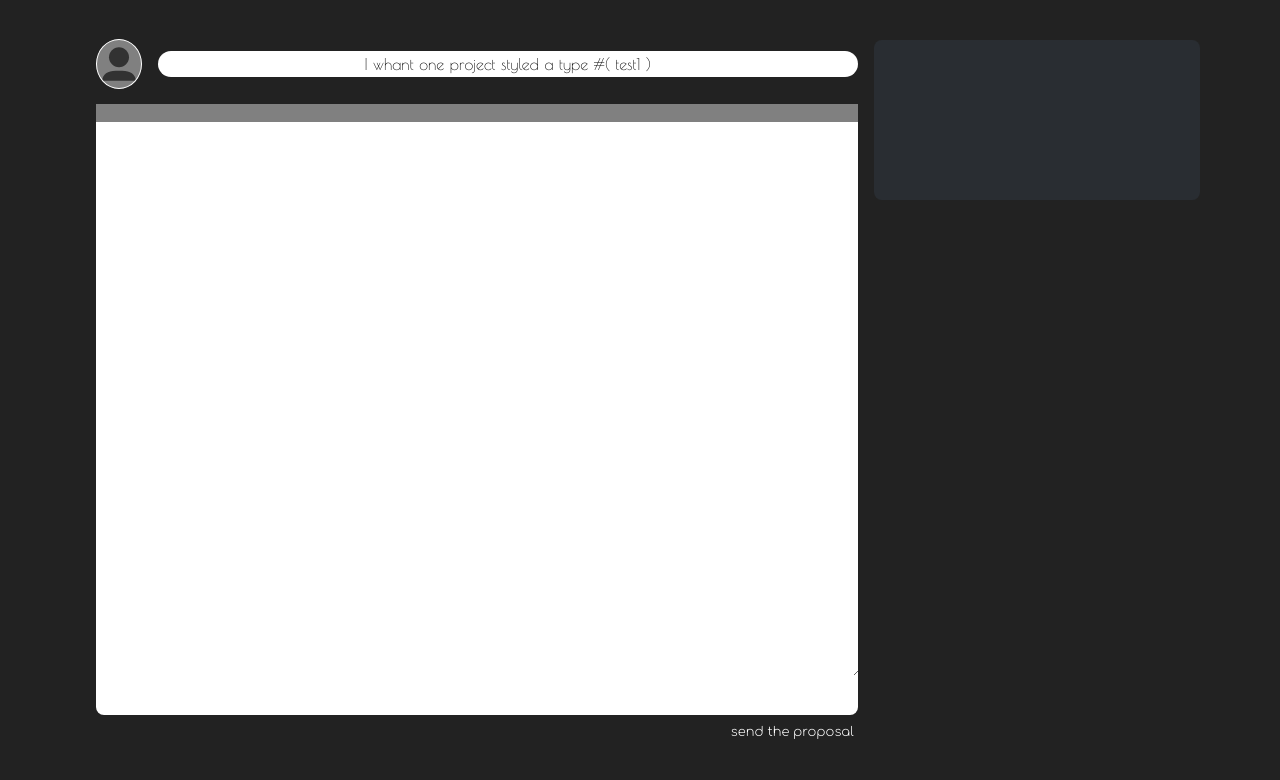
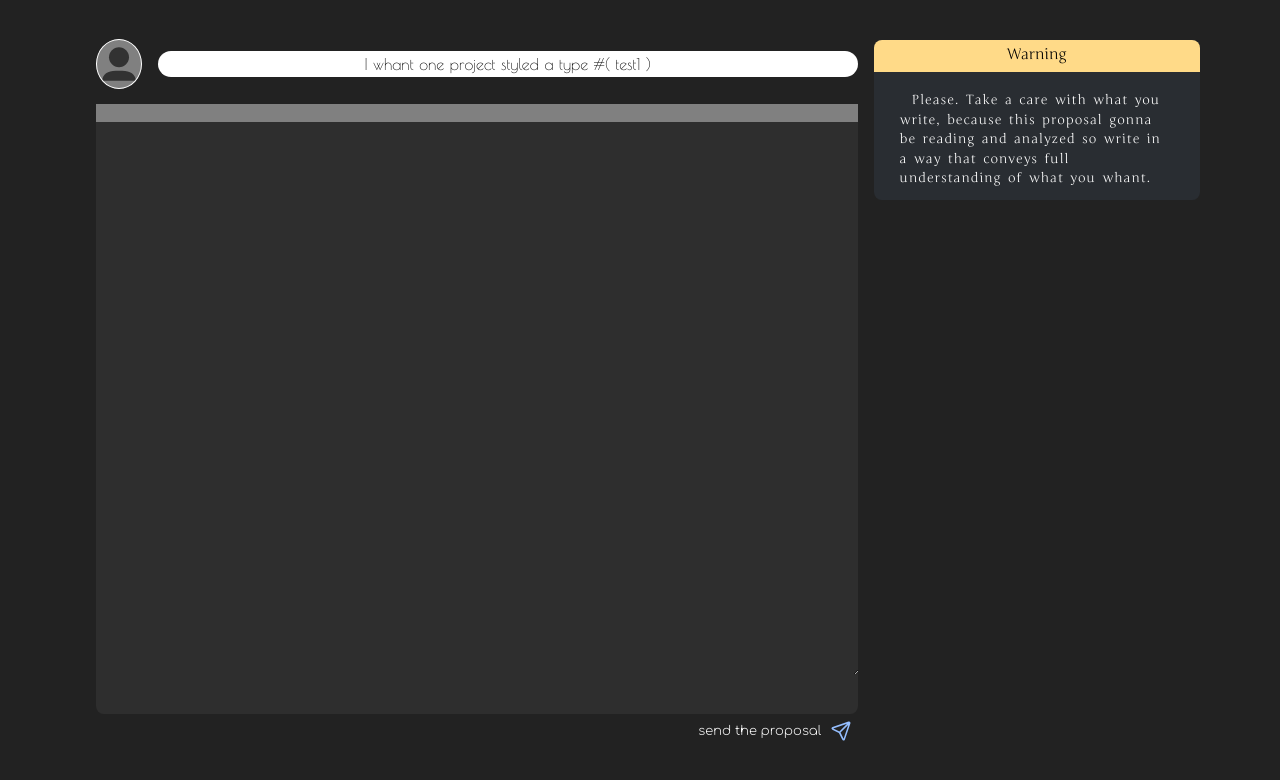
Before and after one commit to NoachDev/Personal-WebSite, a Next.js app: page /proposal in a window 1280 px wide. Shown: the top 780 px of the page. Built offline with nearby package versions, Linux system fonts and the light colour scheme.

Commit message:
add send image, color and text in notes

```diff
--- a/pages/proposal.tsx
+++ b/pages/proposal.tsx
@@ -2,6 +2,8 @@ import styled from "styled-components"
 import noUser from "../public/user.svg"
 import Image from "next/image"
 import { useRouter } from "next/router"
+
+import send from "../public/send-blue.svg"
 
 const Header = styled.div`
   display           : flex                          ;
@@ -80,7 +82,7 @@ const Subimit = styled.div`
     font-size       : 13px                          ;
 
     &:hover{
-      // color         : blue;
+      color         : #95BEFE;
     }
 
   }
@@ -90,8 +92,7 @@ const Write = styled.div`
   width : 100%;
   height: 100%;
 
-  background : white;
-
+  background : #2E2E2E;
 
   display : flex;
   flex-direction : column;
@@ -103,9 +104,6 @@ const Write = styled.div`
     width : 100%;
     height : 3%;
     background : gray;
-
-
-
   }
 
   #input{
@@ -113,17 +111,49 @@ const Write = styled.div`
     height : 90% ;
 
     border : 0px solid;
-    background : white;
+    background : inherit;
 
   }
 `
 const Notes = styled.div`
-  height            : 10em                          ;
+  height                : 10em                  ;
 
-  background        : #292d32                       ;
+  background            : #292d32               ;
 
-  border-radius     : 0.5em                         ;
-  overflow          : hidden                        ;
+  border-radius         : 0.5em                 ;
+  overflow              : hidden                ;
+
+  display               : grid                  ;
+  grid-template-rows    : 20% 1fr               ;
+
+  gap                   : 1.2em                 ;
+
+  #warning{
+    text-align          : center                ;
+    text-justify        : center                ;
+
+    padding-top         : 1.5%                  ;
+
+    font-size           : 15px                  ;
+    font-family         : Junge                 ;
+
+    background          : #FFDA88               ;
+
+  }
+
+  #text{
+    margin-inline       : 2em                   ;
+
+    text-indent         : 12px                  ;
+    line-height         : 1.5                   ;
+    word-spacing        : 2px                   ;
+    letter-spacing      : 1px                   ;
+
+    font-family         : Junge                 ;
+    font-size           : 13px                  ;
+
+    color               : white                 ;
+  }
 
 
 `
@@ -138,7 +168,6 @@ const Top = styled.div`
   }
 
 `
-
 const Layout = styled.div`
   margin-inline     : 6em                           ;
   position          : absolute                      ;
@@ -176,6 +205,8 @@ function Project(){
         </Header>
 
         <Notes>
+          <label id = "warning">Warning</label>
+          <label id="text" >Please. Take a care with what you write, because this proposal gonna be reading and analyzed so write in a way that conveys full understanding of what you whant.</label>
         </Notes>
 
       </Top>
@@ -191,8 +222,8 @@ function Project(){
         </Write>
 
         <div id="send" onClick={() => router.push("/chats")}>
-          {/* <Image/> */}
           <label> send the proposal</label>
+          <Image src={send} alt = "image" style={{width : "auto", height: " 100%", marginLeft : "0.5em"}}/>
         </div>
 
       </Subimit>
```
Also changed, not shown: public/send-blue.svg (added).
